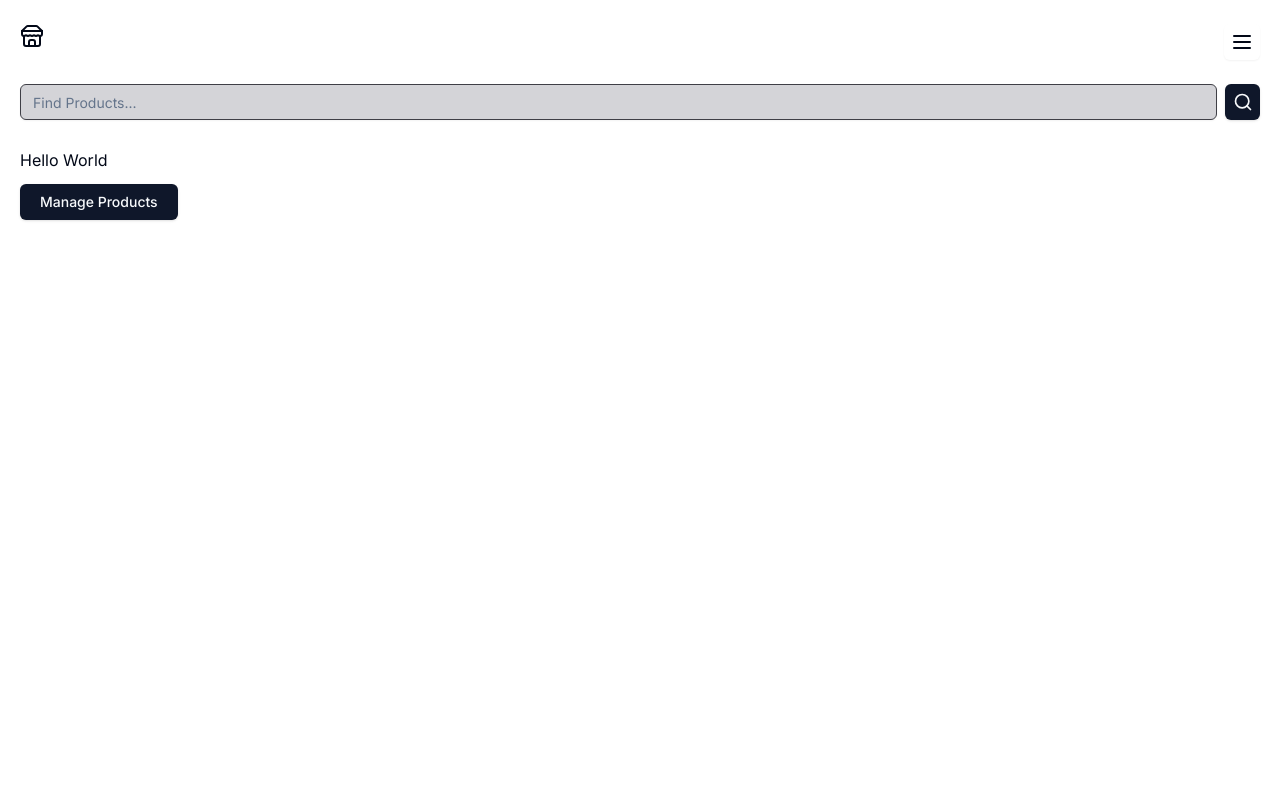
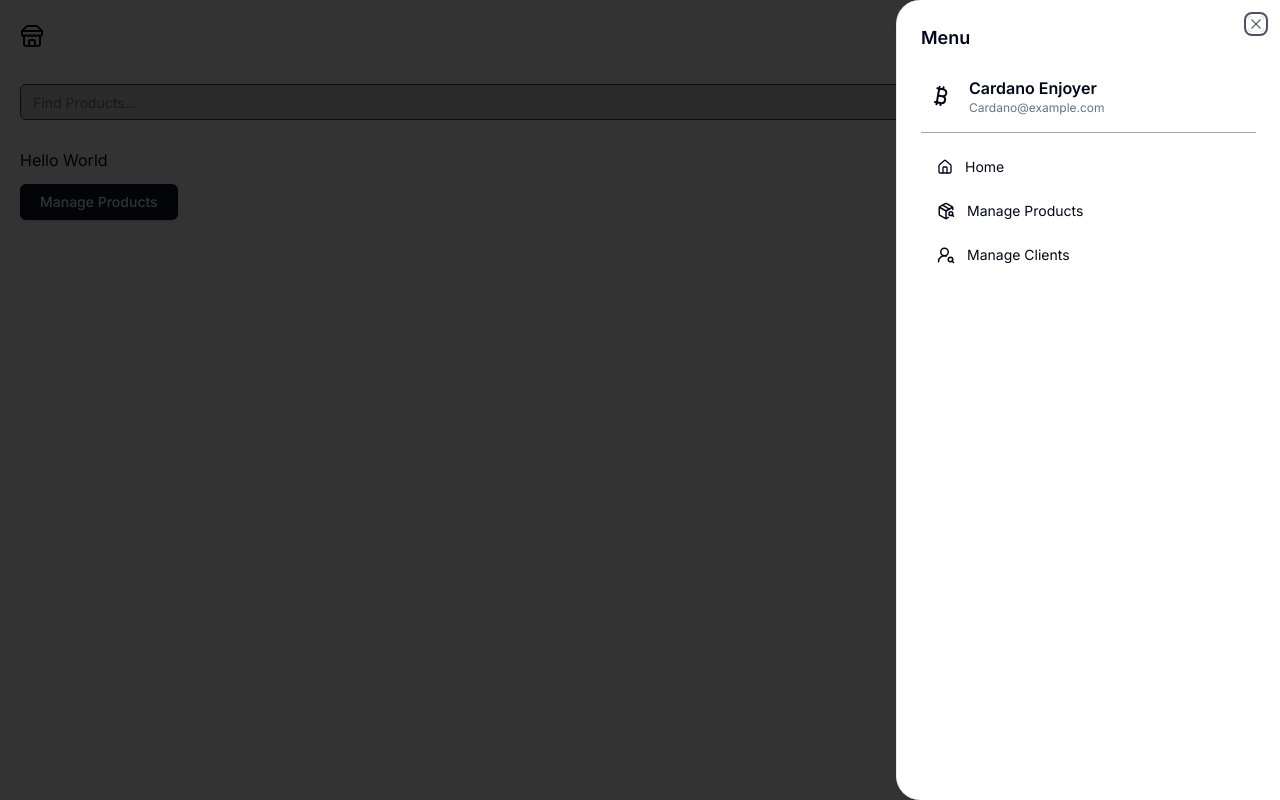
Before and after one commit to Kev-Villegas/E-Commerce-Full-Stack, a Next.js app: page / in a window 1280 px wide. Both pictures are taken after a click on the button 1242 px from the left and 42 px from the top of the page. Built offline with nearby package versions, Linux system fonts and the light colour scheme.

Commit message:
feat: adding header sheet functionality with navigation links

```diff
--- a/app/_components/Header.tsx
+++ b/app/_components/Header.tsx
@@ -1,7 +1,24 @@
 "use client";
+
 import Link from "next/link";
+import { Avatar } from "./ui/avatar";
 import { Button } from "./ui/button";
-import { MenuIcon, Store } from "lucide-react";
+import { Separator } from "./ui/separator";
+import {
+  Sheet,
+  SheetContent,
+  SheetHeader,
+  SheetTitle,
+  SheetTrigger,
+} from "./ui/sheet";
+import {
+  HomeIcon,
+  MenuIcon,
+  PackageSearch,
+  Store,
+  Bitcoin,
+  UserRoundSearch,
+} from "lucide-react";
 
 const Header = () => {
   return (
@@ -11,7 +28,8 @@ const Header = () => {
           <Store />
         </div>
       </Link>
-      <nav>
+      <Sheet>
+        <SheetTrigger asChild>
           <Button
             size="icon"
             variant="outline"
@@ -19,7 +37,66 @@ const Header = () => {
           >
             <MenuIcon />
           </Button>
-      </nav>
+        </SheetTrigger>
+        <SheetContent className="rounded-bl-3xl rounded-tl-3xl">
+          <SheetHeader>
+            <SheetTitle className="text-left">Menu</SheetTitle>
+          </SheetHeader>
+          <>
+            <div className="flex justify-between pt-6">
+              <div className="flex items-center justify-center text-start">
+                <Avatar className="ml-2 items-center">
+                  <Bitcoin />
+                </Avatar>
+                <div>
+                  <h3 className="font-semibold">Cardano Enjoyer</h3>
+                  <span className="block text-xs text-muted-foreground">
+                    Cardano@example.com
+                  </span>
+                </div>
+              </div>
+            </div>
+          </>
+          <div className="py-4">
+            <Separator />
+          </div>
+          <div className="space-y-2">
+            <Button
+              variant="ghost"
+              className="w-full justify-start space-x-3 rounded-full text-sm font-normal"
+              asChild
+            >
+              <Link href="/">
+                <HomeIcon size={16} />
+                <span className="block">Home</span>
+              </Link>
+            </Button>
+            <>
+              <Button
+                variant="ghost"
+                className="w-full justify-start space-x-3 rounded-full text-sm font-normal"
+                asChild
+              >
+                <Link href="/admin/products">
+                  <PackageSearch size={18} />
+                  <span className="block">Manage Products</span>
+                </Link>
+              </Button>
+
+              <Button
+                variant="ghost"
+                className="w-full justify-start space-x-3 rounded-full text-sm font-normal"
+                asChild
+              >
+                <Link href="/admin/clients">
+                  <UserRoundSearch size={18} />
+                  <span className="block">Manage Clients</span>
+                </Link>
+              </Button>
+            </>
+          </div>
+        </SheetContent>
+      </Sheet>
     </header>
   );
 };
--- /dev/null
+++ b/app/_components/ui/avatar.tsx
@@ -0,0 +1,50 @@
+"use client";
+
+import * as React from "react";
+import * as AvatarPrimitive from "@radix-ui/react-avatar";
+
+import { cn } from "@/app/_lib/utils";
+
+const Avatar = React.forwardRef<
+  React.ElementRef<typeof AvatarPrimitive.Root>,
+  React.ComponentPropsWithoutRef<typeof AvatarPrimitive.Root>
+>(({ className, ...props }, ref) => (
+  <AvatarPrimitive.Root
+    ref={ref}
+    className={cn(
+      "relative flex h-10 w-10 shrink-0 overflow-hidden rounded-full",
+      className,
+    )}
+    {...props}
+  />
+));
+Avatar.displayName = AvatarPrimitive.Root.displayName;
+
+const AvatarImage = React.forwardRef<
+  React.ElementRef<typeof AvatarPrimitive.Image>,
+  React.ComponentPropsWithoutRef<typeof AvatarPrimitive.Image>
+>(({ className, ...props }, ref) => (
+  <AvatarPrimitive.Image
+    ref={ref}
+    className={cn("aspect-square h-full w-full", className)}
+    {...props}
+  />
+));
+AvatarImage.displayName = AvatarPrimitive.Image.displayName;
+
+const AvatarFallback = React.forwardRef<
+  React.ElementRef<typeof AvatarPrimitive.Fallback>,
+  React.ComponentPropsWithoutRef<typeof AvatarPrimitive.Fallback>
+>(({ className, ...props }, ref) => (
+  <AvatarPrimitive.Fallback
+    ref={ref}
+    className={cn(
+      "flex h-full w-full items-center justify-center rounded-full bg-muted",
+      className,
+    )}
+    {...props}
+  />
+));
+AvatarFallback.displayName = AvatarPrimitive.Fallback.displayName;
+
+export { Avatar, AvatarImage, AvatarFallback };
--- /dev/null
+++ b/app/_components/ui/separator.tsx
@@ -0,0 +1,31 @@
+"use client";
+
+import * as React from "react";
+import * as SeparatorPrimitive from "@radix-ui/react-separator";
+
+import { cn } from "@/app/_lib/utils";
+
+const Separator = React.forwardRef<
+  React.ElementRef<typeof SeparatorPrimitive.Root>,
+  React.ComponentPropsWithoutRef<typeof SeparatorPrimitive.Root>
+>(
+  (
+    { className, orientation = "horizontal", decorative = true, ...props },
+    ref,
+  ) => (
+    <SeparatorPrimitive.Root
+      ref={ref}
+      decorative={decorative}
+      orientation={orientation}
+      className={cn(
+        "shrink-0 bg-gray-400",
+        orientation === "horizontal" ? "h-[1px] w-full" : "h-full w-[1px]",
+        className,
+      )}
+      {...props}
+    />
+  ),
+);
+Separator.displayName = SeparatorPrimitive.Root.displayName;
+
+export { Separator };
--- /dev/null
+++ b/app/_components/ui/sheet.tsx
@@ -0,0 +1,140 @@
+"use client";
+
+import * as React from "react";
+import * as SheetPrimitive from "@radix-ui/react-dialog";
+import { Cross2Icon } from "@radix-ui/react-icons";
+import { cva, type VariantProps } from "class-variance-authority";
+
+import { cn } from "@/app/_lib/utils";
+
+const Sheet = SheetPrimitive.Root;
+
+const SheetTrigger = SheetPrimitive.Trigger;
+
+const SheetClose = SheetPrimitive.Close;
+
+const SheetPortal = SheetPrimitive.Portal;
+
+const SheetOverlay = React.forwardRef<
+  React.ElementRef<typeof SheetPrimitive.Overlay>,
+  React.ComponentPropsWithoutRef<typeof SheetPrimitive.Overlay>
+>(({ className, ...props }, ref) => (
+  <SheetPrimitive.Overlay
+    className={cn(
+      "fixed inset-0 z-50 bg-black/80 data-[state=open]:animate-in data-[state=closed]:animate-out data-[state=closed]:fade-out-0 data-[state=open]:fade-in-0",
+      className,
+    )}
+    {...props}
+    ref={ref}
+  />
+));
+SheetOverlay.displayName = SheetPrimitive.Overlay.displayName;
+
+const sheetVariants = cva(
+  "fixed z-50 gap-4 bg-background p-6 shadow-lg transition ease-in-out data-[state=open]:animate-in data-[state=closed]:animate-out data-[state=closed]:duration-300 data-[state=open]:duration-500",
+  {
+    variants: {
+      side: {
+        top: "inset-x-0 top-0 border-b data-[state=closed]:slide-out-to-top data-[state=open]:slide-in-from-top",
+        bottom:
+          "inset-x-0 bottom-0 border-t data-[state=closed]:slide-out-to-bottom data-[state=open]:slide-in-from-bottom",
+        left: "inset-y-0 left-0 h-full w-3/4 border-r data-[state=closed]:slide-out-to-left data-[state=open]:slide-in-from-left sm:max-w-sm",
+        right:
+          "inset-y-0 right-0 h-full w-3/4 border-l data-[state=closed]:slide-out-to-right data-[state=open]:slide-in-from-right sm:max-w-sm",
+      },
+    },
+    defaultVariants: {
+      side: "right",
+    },
+  },
+);
+
+interface SheetContentProps
+  extends React.ComponentPropsWithoutRef<typeof SheetPrimitive.Content>,
+    VariantProps<typeof sheetVariants> {}
+
+const SheetContent = React.forwardRef<
+  React.ElementRef<typeof SheetPrimitive.Content>,
+  SheetContentProps
+>(({ side = "right", className, children, ...props }, ref) => (
+  <SheetPortal>
+    <SheetOverlay />
+    <SheetPrimitive.Content
+      ref={ref}
+      className={cn(sheetVariants({ side }), className)}
+      {...props}
+    >
+      {children}
+      <SheetPrimitive.Close className="absolute right-4 top-4 rounded-sm opacity-70 ring-offset-background transition-opacity hover:opacity-100 focus:outline-none focus:ring-2 focus:ring-ring focus:ring-offset-2 disabled:pointer-events-none data-[state=open]:bg-secondary">
+        <Cross2Icon className="h-4 w-4" />
+        <span className="sr-only">Close</span>
+      </SheetPrimitive.Close>
+    </SheetPrimitive.Content>
+  </SheetPortal>
+));
+SheetContent.displayName = SheetPrimitive.Content.displayName;
+
+const SheetHeader = ({
+  className,
+  ...props
+}: React.HTMLAttributes<HTMLDivElement>) => (
+  <div
+    className={cn(
+      "flex flex-col space-y-2 text-center sm:text-left",
+      className,
+    )}
+    {...props}
+  />
+);
+SheetHeader.displayName = "SheetHeader";
+
+const SheetFooter = ({
+  className,
+  ...props
+}: React.HTMLAttributes<HTMLDivElement>) => (
+  <div
+    className={cn(
+      "flex flex-col-reverse sm:flex-row sm:justify-end sm:space-x-2",
+      className,
+    )}
+    {...props}
+  />
+);
+SheetFooter.displayName = "SheetFooter";
+
+const SheetTitle = React.forwardRef<
+  React.ElementRef<typeof SheetPrimitive.Title>,
+  React.ComponentPropsWithoutRef<typeof SheetPrimitive.Title>
+>(({ className, ...props }, ref) => (
+  <SheetPrimitive.Title
+    ref={ref}
+    className={cn("text-lg font-semibold text-foreground", className)}
+    {...props}
+  />
+));
+SheetTitle.displayName = SheetPrimitive.Title.displayName;
+
+const SheetDescription = React.forwardRef<
+  React.ElementRef<typeof SheetPrimitive.Description>,
+  React.ComponentPropsWithoutRef<typeof SheetPrimitive.Description>
+>(({ className, ...props }, ref) => (
+  <SheetPrimitive.Description
+    ref={ref}
+    className={cn("text-sm text-muted-foreground", className)}
+    {...props}
+  />
+));
+SheetDescription.displayName = SheetPrimitive.Description.displayName;
+
+export {
+  Sheet,
+  SheetPortal,
+  SheetOverlay,
+  SheetTrigger,
+  SheetClose,
+  SheetContent,
+  SheetHeader,
+  SheetFooter,
+  SheetTitle,
+  SheetDescription,
+};
--- a/package.json
+++ b/package.json
@@ -16,9 +16,11 @@
     "@hookform/resolvers": "^3.6.0",
     "@prisma/client": "^5.14.0",
     "@radix-ui/react-alert-dialog": "^1.0.5",
+    "@radix-ui/react-avatar": "^1.0.4",
     "@radix-ui/react-dialog": "^1.0.5",
     "@radix-ui/react-dropdown-menu": "^2.0.6",
     "@radix-ui/react-icons": "^1.3.0",
+    "@radix-ui/react-separator": "^1.0.3",
     "@radix-ui/react-slot": "^1.0.2",
     "axios": "^1.7.2",
     "class-variance-authority": "^0.7.0",
```
Also changed, not shown: 1 other file (tests, documents, lock files or other folders). Lines whose indentation alone changed are shown as unchanged.
